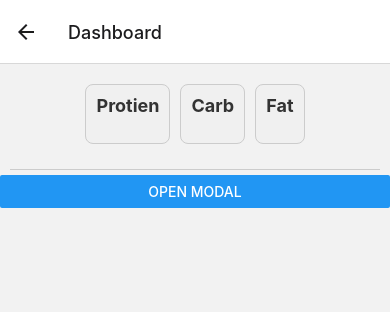
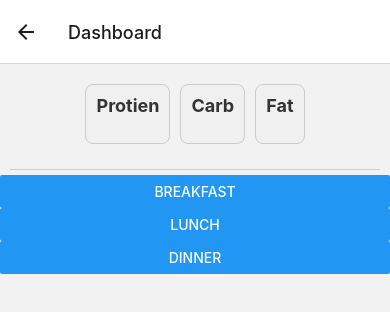
Before and after one commit to UmaSahni/RenewYou, a React Native app in the folder Fronted/: screen /Dashboard in a window 390 px wide. Shown: the top 312 px of the page. Built offline with nearby package versions, Linux system fonts and the light colour scheme; no server answers.

Commit message:
Breakfast, Lunch, Dinner Got ADDED

```diff
--- a/Fronted/Components/BreakFastModal.js
+++ b/Fronted/Components/BreakFastModal.js
@@ -1,9 +1,8 @@
-import React, { useState } from 'react';
-import { View, Button, StyleSheet, Text } from 'react-native';
-import CustomModal from './CustomModal';
+import React, { useState } from "react";
+import { View, Button, StyleSheet, Text } from "react-native";
+import CustomModal from "./CustomModal";
 
-
-const BreakFastModal = ({onDataUpdate}) => {
+const BreakFastModal = ({meal_type, onDataUpdate }) => {
   const [modalVisible, setModalVisible] = useState(false);
 
   const openModal = () => {
@@ -15,9 +14,16 @@ const BreakFastModal = ({onDataUpdate}) => {
   };
 
   return (
-    <View style={styles.container}>
-      <Button title="Open Modal" onPress={openModal} />
-      <CustomModal onDataUpdate={onDataUpdate} visible={modalVisible} onClose={closeModal}  />
+    <View>
+      <View style={styles.container}>
+        <Button title={meal_type} onPress={openModal} />
+        <CustomModal
+          onDataUpdate={onDataUpdate}
+          visible={modalVisible}
+          onClose={closeModal}
+          endpoint={meal_type}
+        />
+      </View>
     </View>
   );
 };
@@ -25,16 +31,16 @@ const BreakFastModal = ({onDataUpdate}) => {
 const styles = StyleSheet.create({
   modalBackground: {
     flex: 1,
-    justifyContent: 'center',
-    alignItems: 'center',
-    backgroundColor: 'rgba(0, 0, 0, 0.5)', // Semi-transparent background
+    justifyContent: "center",
+    alignItems: "center",
+    backgroundColor: "rgba(0, 0, 0, 0.5)", // Semi-transparent background
   },
   modalContainer: {
-    backgroundColor: 'white',
+    backgroundColor: "white",
     padding: 20,
     borderRadius: 10,
-    width: '80%',
-    alignItems: 'center',
+    width: "80%",
+    alignItems: "center",
   },
 });
 
--- a/Fronted/Components/CustomModal.js
+++ b/Fronted/Components/CustomModal.js
@@ -1,15 +1,15 @@
 import React, { useState } from "react";
 import { View, Text, Modal, Button, TextInput, StyleSheet } from "react-native";
-import { fetchUpdatedData } from "./MainBoard";
 
-const CustomModal = ({ visible, onClose, onSubmit,  onDataUpdate  }) => {
+
+const CustomModal = ({ visible, onClose, onSubmit,  onDataUpdate , endpoint }) => {
   const [name, setName] = useState("");
   const [calories, setCalories] = useState("");
   const [protein, setProtein] = useState("");
   const [fat, setFat] = useState("");
   const [carb, setCarb] = useState("");
 
-  let URL = "http://10.0.2.2:8000/dinner/";
+  let URL = `http://10.0.2.2:8000/${endpoint}/`;
 
   const handleSubmission = () => {
     // Prepare data object
@@ -60,7 +60,7 @@ const CustomModal = ({ visible, onClose, onSubmit,  onDataUpdate  }) => {
   return (
     <Modal visible={visible} animationType="slide">
       <View style={styles.modalContainer}>
-        <Text>Add Food Item</Text>
+        <Text>Add Food Item for {endpoint} </Text>
 
         <TextInput
           style={styles.input}
--- a/Fronted/Pages/Dashboard.js
+++ b/Fronted/Pages/Dashboard.js
@@ -14,7 +14,9 @@ const Dashboard = () => {
       <MainBoard onData = {foodData}  />
       <View style={{ borderBottomWidth: 1, borderBottomColor: '#ccc', marginVertical: 5, width: '95%', alignSelf: 'center' }} />
 
-       <BreakFastModal onDataUpdate={handleDataUpdate}  />
+       <BreakFastModal meal_type="breakfast" onDataUpdate={handleDataUpdate}  />
+       <BreakFastModal meal_type="lunch" onDataUpdate={handleDataUpdate}  />
+       <BreakFastModal meal_type="dinner" onDataUpdate={handleDataUpdate}  />
 
     </View>
   );
```
